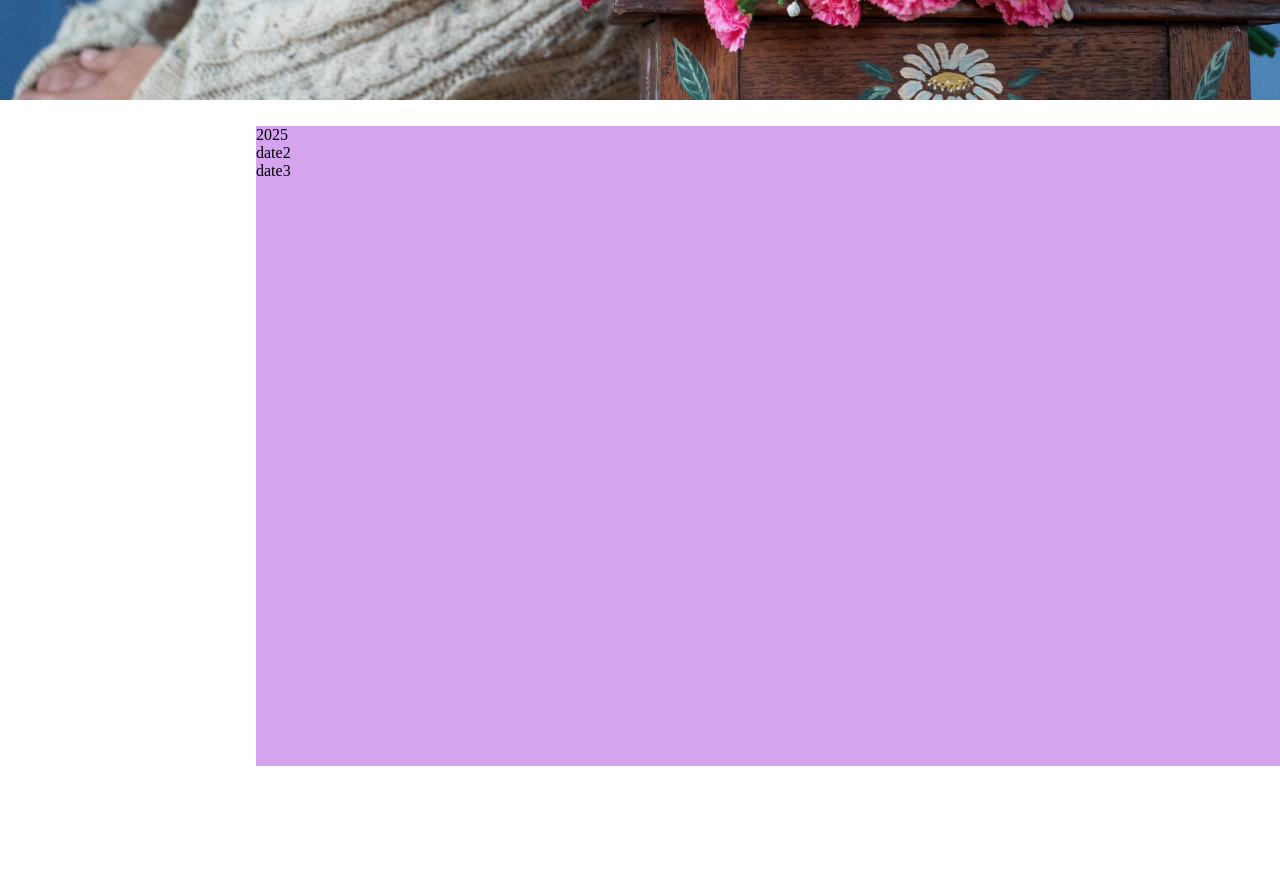
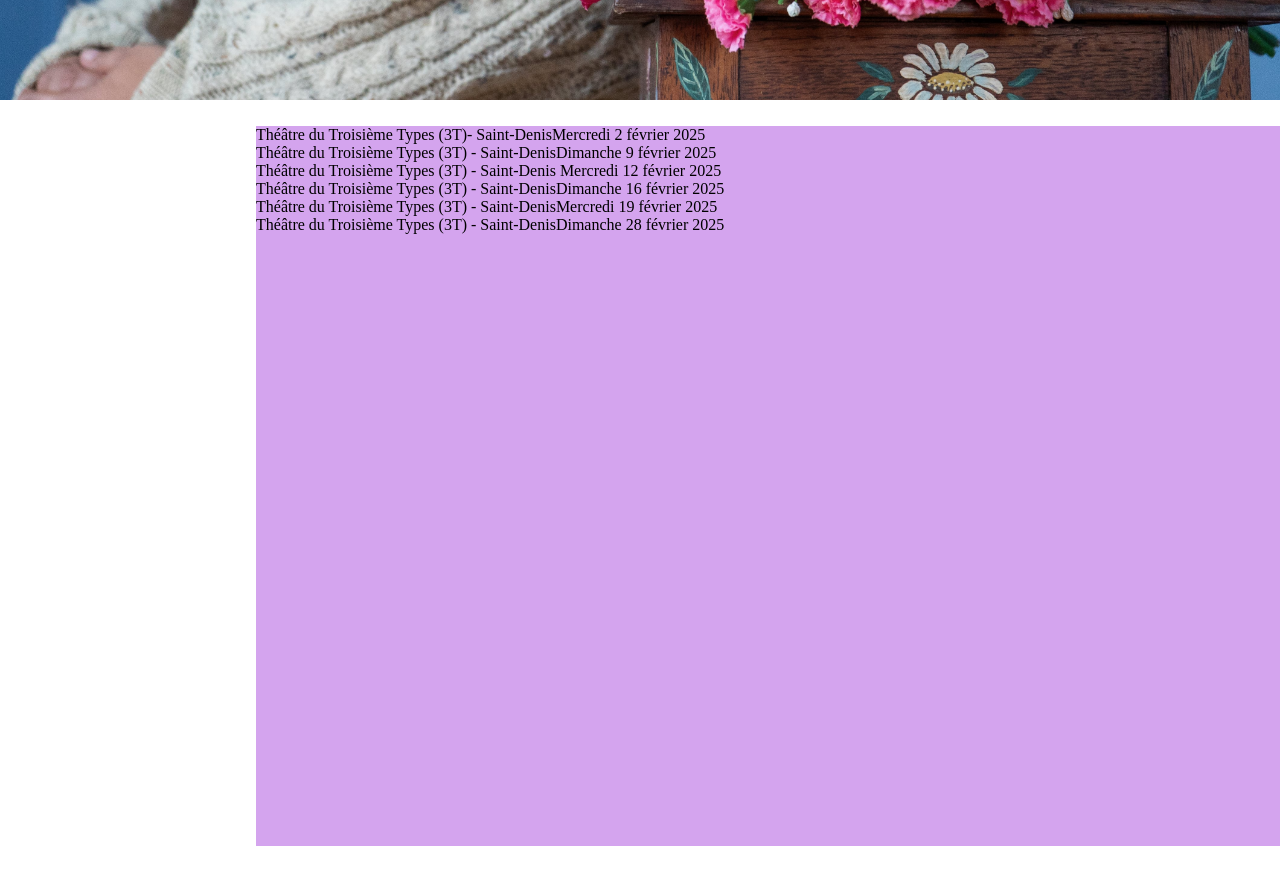
Before and after one commit to Louissnsn/LaSyncopeV2, a Next.js app: page /agenda in a window 1280 px wide. Shown: the part 780-1664 px from the top of the page. Built offline with nearby package versions, Linux system fonts and the light colour scheme; a web font is replaced by a local one.

Commit message:
getting data from projectData in Agenda page

```diff
--- a/app/(ui)/agenda/page.js
+++ b/app/(ui)/agenda/page.js
@@ -1,17 +1,41 @@
 import styles from "@/styles/Agenda.module.css";
 import Cover from "@/components/Cover";
 import nobel2 from "../../../public/images/Spectacles/Nobel/nobel2.jpeg";
+import { data1 } from "@/data/spectaclesData";
+export default function Agenda() {
+  const datesEcole = data1.ecoledete.dates?.aVenir[0].représentations;
+  const datesPoissons =
+    data1.leventredespoissons.dates?.aVenir[0].représentations;
+  const datesNobel = data1.prixnobeldelamour.dates?.aVenir[0].représentations;
+  const datesLoup = data1.quandleloup.dates?.aVenir[0].représentations;
+  const agenda = ["AGENDA"];
 
-export default function Agenda() {
-  const agenda = ["AGENDA"];
   return (
     <>
       <Cover src={nobel2} title={agenda} altText="Photographie du spectacle" />
       <div className={styles.parent}>
         <div className={styles.datesContainer}>
-          <p>2025</p>
-          <p>date2</p>
-          <p>date3</p>
+          {datesEcole.length > 0 &&
+            datesEcole?.map((dataEcole, index) => {
+              return <div key={index}>{dataEcole.représentations}</div>;
+            })}
+          {datesPoissons.length > 0 &&
+            datesPoissons?.map((dataPoissons, index) => {
+              return <div key={index}>{dataPoissons.représentations.lieu}</div>;
+            })}
+          {datesNobel.length > 0 &&
+            datesPoissons.map((dataNobel, index) => {
+              return <div key={index}> {dataNobel.représentations.lieu}</div>;
+            })}
+          {datesLoup.length > 0 &&
+            datesLoup.map((dataLoup, index) => {
+              return (
+                <div key={index}>
+                  {dataLoup.lieu}
+                  {dataLoup.date}
+                </div>
+              );
+            })}
         </div>
       </div>
     </>
--- a/app/components/Carousel.js
+++ b/app/components/Carousel.js
@@ -5,7 +5,7 @@ import { Navigation, Pagination } from "swiper/modules";
 import "swiper/css";
 import "swiper/css/navigation";
 import "swiper/css/pagination";
-import { CldImage } from "next-cloudinary";
+// import { CldImage } from "next-cloudinary";
 import Image from "next/image";
 import styles from "@/styles/Carousel.module.css";
 
--- a/app/components/Cover.js
+++ b/app/components/Cover.js
@@ -8,7 +8,6 @@ export default function Cover({ src, altText, title, customPosition }) {
         src={src}
         alt={altText}
         fill
-        priority
         placeholder="blur"
         style={{
           objectFit: "cover",
--- a/app/components/Dates.js
+++ b/app/components/Dates.js
@@ -7,8 +7,6 @@ export default function Dates() {
   const project = useProjectData();
 
   const { aVenir = [], passées = [] } = project?.dates ?? {};
-
-  const maxVisibleDates = 3; // Nombre maximum de dates visibles avant d'afficher ShowButton
 
   return (
     <motion.div
--- a/app/styles/Agenda.module.css
+++ b/app/styles/Agenda.module.css
@@ -7,7 +7,7 @@
 }
 
 .datesContainer {
-  height: 80%;
+  height: 90%;
   width: 80vw;
   background-color: #d4a4ee;
 }
```
